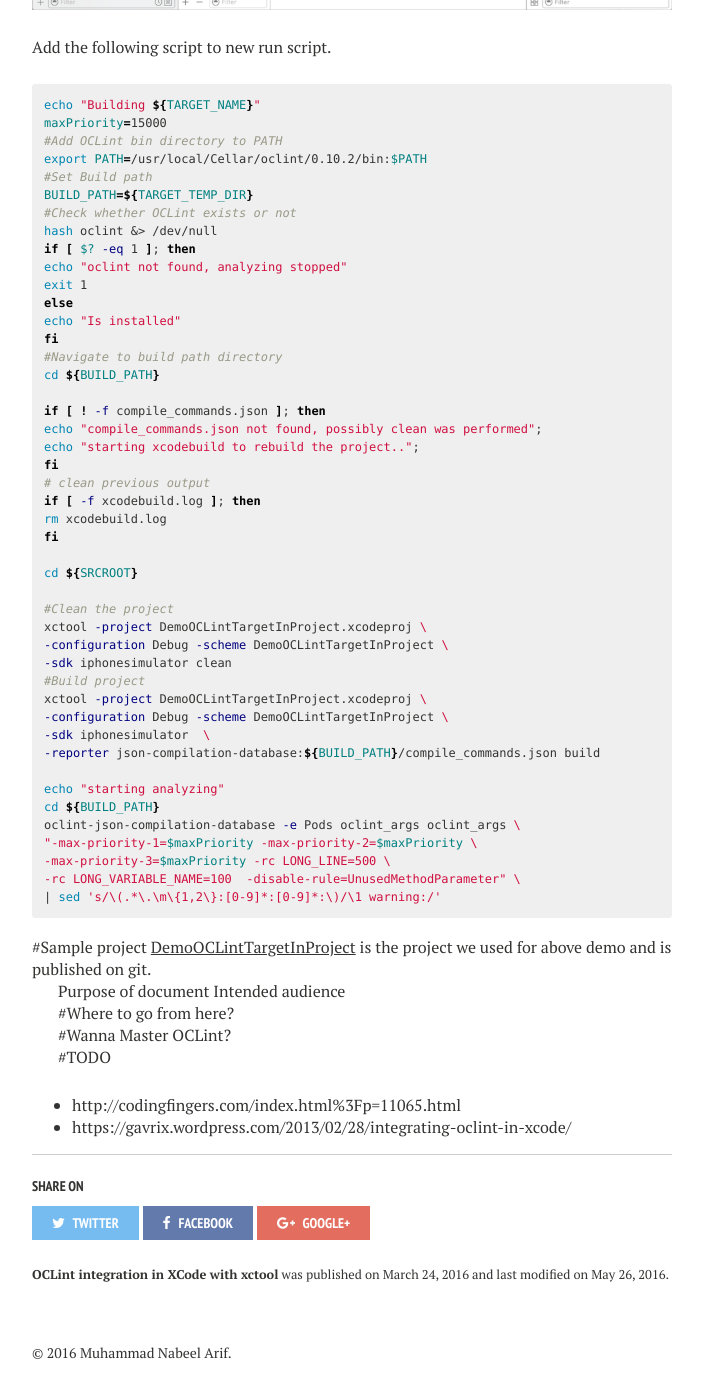
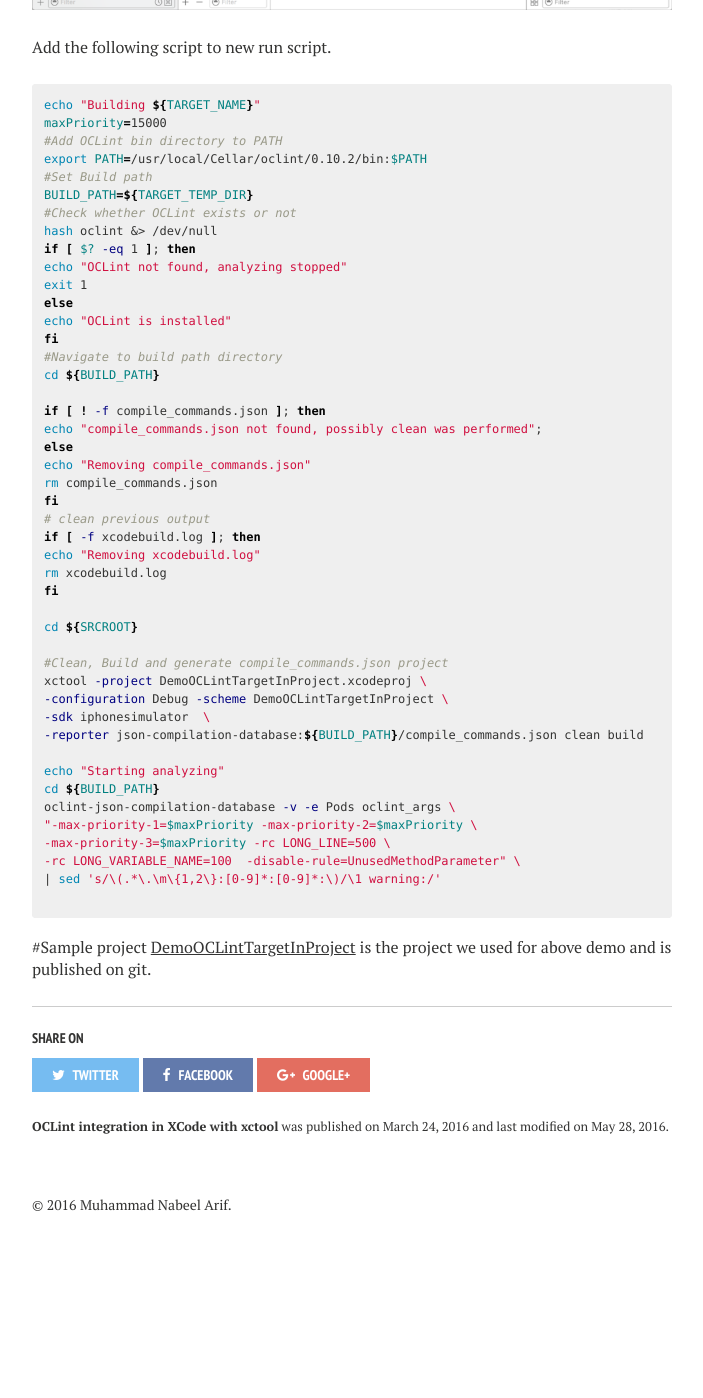
Before and after one commit to nabeelarif/nabeelarif-backup.github.io, a Jekyll site: the page built from _posts/2016-03-24-oclint-xcode-tutorial.md, in a window 1280 px wide and 1400 px high, scrolled down 2846 px. Shown: the whole window, without its empty margins (288-991 px from the left). Built offline with Jekyll 4.4.1, drawn with Linux system fonts in a browser that asks for light colours; nearby versions of some CDN libraries; comment, search, counter and statistics services are not loaded; after the commit the page ends 4109 px from its top, so only the background shows below that; some of the changed text lies outside the part shown.

Commit message:
Commenting article hints

```diff
--- a/_posts/2016-03-24-oclint-xcode-tutorial.md
+++ b/_posts/2016-03-24-oclint-xcode-tutorial.md
@@ -3,8 +3,8 @@ layout: post
 title: "OCLint integration in XCode with xctool"
 excerpt: "A detailed overview of OCLint as static analyzer with XCode"
 tags: [oclint, static analyzer, xcode]
-modified: 2016-05-26
-comments: true
+modified: 2016-05-28
+comments: false
 ---
 {% include _toc.html %}
 
@@ -15,7 +15,7 @@ Even the experienced programmers sometimes can't foresee the issues embedded in
 OCLint comes with a huge list of options which are way too lengthy anc can't be covered in a single reading. In this tutorial we will cover best configurations suggeted by OCLint documentation for XCode project.
 
 #About OCLint
-OCLInt stands for ??, developed by person company.
+<!--OCLInt stands for ??, developed by person company.-->
 
 [OCLint](http://oclint.org/) is a static analyzer for C, C++ and objective c. The [documentation](http://docs.oclint.org/en/stable/) to kick off your relationship with OCLint is huge and you will be jumping from one page to another in pursuit of something, something digestible. In this tutorial our goal is to Install, Integrate & View Analysis report of OCLint in XCode objective-c project.
 
@@ -96,7 +96,7 @@ It is great that OCLint provides us optiosn to specify each file's configuration
 </figure>
 
 <figure>
-<figcaption>Name the target OCLint</figcaption>
+<figcaption>Name the target OCLint.</figcaption>
 <a href="/images/OCLintInXCodeAndXCTool/XCodeNewAggregateTarget2.png"><img src="/images/OCLintInXCodeAndXCTool/XCodeNewAggregateTarget2.png"></a>
 </figure>
 
@@ -117,54 +117,51 @@ BUILD_PATH=${TARGET_TEMP_DIR}
 #Check whether OCLint exists or not
 hash oclint &> /dev/null
 if [ $? -eq 1 ]; then
-echo "oclint not found, analyzing stopped"
+echo "OCLint not found, analyzing stopped"
 exit 1
 else
-echo "Is installed"
+echo "OCLint is installed"
 fi
 #Navigate to build path directory
 cd ${BUILD_PATH}
 
 if [ ! -f compile_commands.json ]; then
 echo "compile_commands.json not found, possibly clean was performed";
-echo "starting xcodebuild to rebuild the project..";
+else
+echo "Removing compile_commands.json"
+rm compile_commands.json
 fi
 # clean previous output
 if [ -f xcodebuild.log ]; then
+echo "Removing xcodebuild.log"
 rm xcodebuild.log
 fi
 
 cd ${SRCROOT}
 
-#Clean the project
-xctool -project DemoOCLintTargetInProject.xcodeproj \
--configuration Debug -scheme DemoOCLintTargetInProject \
--sdk iphonesimulator clean
-#Build project
+#Clean, Build and generate compile_commands.json project
 xctool -project DemoOCLintTargetInProject.xcodeproj \
 -configuration Debug -scheme DemoOCLintTargetInProject \
 -sdk iphonesimulator  \
--reporter json-compilation-database:${BUILD_PATH}/compile_commands.json build
+-reporter json-compilation-database:${BUILD_PATH}/compile_commands.json clean build
 
-echo "starting analyzing"
+echo "Starting analyzing"
 cd ${BUILD_PATH}
-oclint-json-compilation-database -e Pods oclint_args oclint_args \
+oclint-json-compilation-database -v -e Pods oclint_args \
 "-max-priority-1=$maxPriority -max-priority-2=$maxPriority \
 -max-priority-3=$maxPriority -rc LONG_LINE=500 \
 -rc LONG_VARIABLE_NAME=100  -disable-rule=UnusedMethodParameter" \
 | sed 's/\(.*\.\m\{1,2\}:[0-9]*:[0-9]*:\)/\1 warning:/'
+
 ~~~
 
 #Sample project
 [DemoOCLintTargetInProject](https://github.com/nabeelarif/DemoOCLintTargetInProject) is the project we used for above demo and is published on git.
 
-Purpose of document
-Intended audience
-
-#Where to go from here?
-
-#Wanna Master OCLint?
-
-#TODO
-- http://codingfingers.com/index.html%3Fp=11065.html
-- https://gavrix.wordpress.com/2013/02/28/integrating-oclint-in-xcode/
+<!--#Where to go from here?-->
+<!---->
+<!--#Wanna Master OCLint?-->
+<!---->
+<!--#TODO-->
+<!--- http://codingfingers.com/index.html%3Fp=11065.html-->
+<!--- https://gavrix.wordpress.com/2013/02/28/integrating-oclint-in-xcode/-->
```
